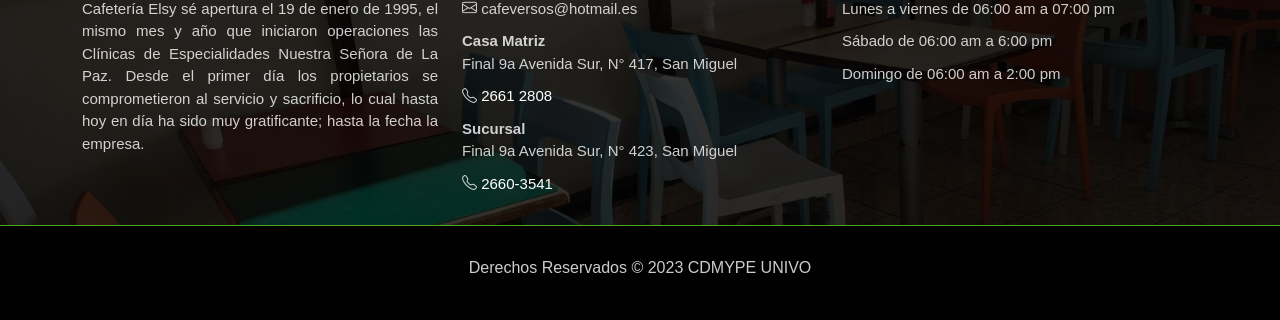
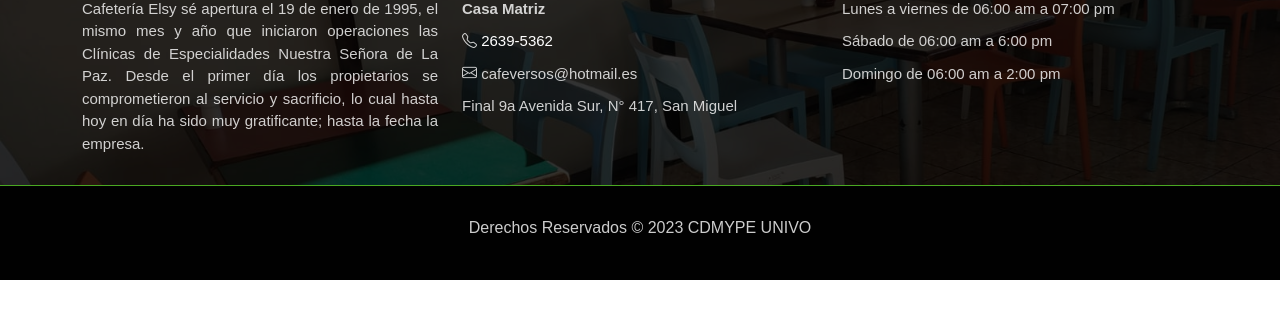
Before and after one commit to MarAlfaro/cafeteria_los_pinos, a plain HTML site: page Contactos.html in a window 1280 px wide. Shown: the part 1075-1395 px from the top of the page. After the commit the page ends 1355 px from the top, so only its background shows below. Drawn offline with nearby package versions, Linux system fonts and the light colour scheme.

Commit message:
update img

```diff
--- a/Contactos.html
+++ b/Contactos.html
@@ -166,11 +166,10 @@
 
                     <div class="col-sm-12 col-md-6 col-lg-6 col-xl-4 col-xxl-4">
                         <h3>Contáctanos</h3>
+                        <p> <strong>Casa Matriz</strong>  </p>
+                        <p><i class="bi bi-telephone"></i> <a href="tel:+5032639-5362" style="text-decoration:none; font-size: 15px;">2639-5362</a></p>
                         <p><i class="bi bi-envelope"></i> cafeversos@hotmail.es</p>
-                        <p> <strong>Casa Matriz</strong>  <br> Final 9a Avenida Sur, N° 417, San Miguel</p>
-                        <p><i class="bi bi-telephone"></i> <a href="tel:+5032639-5362" style="text-decoration:none; font-size: 15px;">2661 2808</a></p>
-                        <p> <strong>Sucursal</strong>  <br> Final 9a Avenida Sur, N° 423, San Miguel</p>
-                        <p><i class="bi bi-telephone"></i> <a href="tel:+5032660-3541" style="text-decoration:none; font-size: 15px;">2660-3541</a></p>
+                        <p>Final 9a Avenida Sur, N° 417, San Miguel</p>
                     </div>
                     <div class="col-sm-12 col-md-6 col-lg-6 col-xl-4 col-xxl-4">
                         <h3>Horario</h3>
```
Also changed, not shown: SobreNosotros.html (+1 -1 lines), img/cafe.png (deleted), img/personal.jpg (added), img/personalelsi.JPG (deleted), 2 other files.
